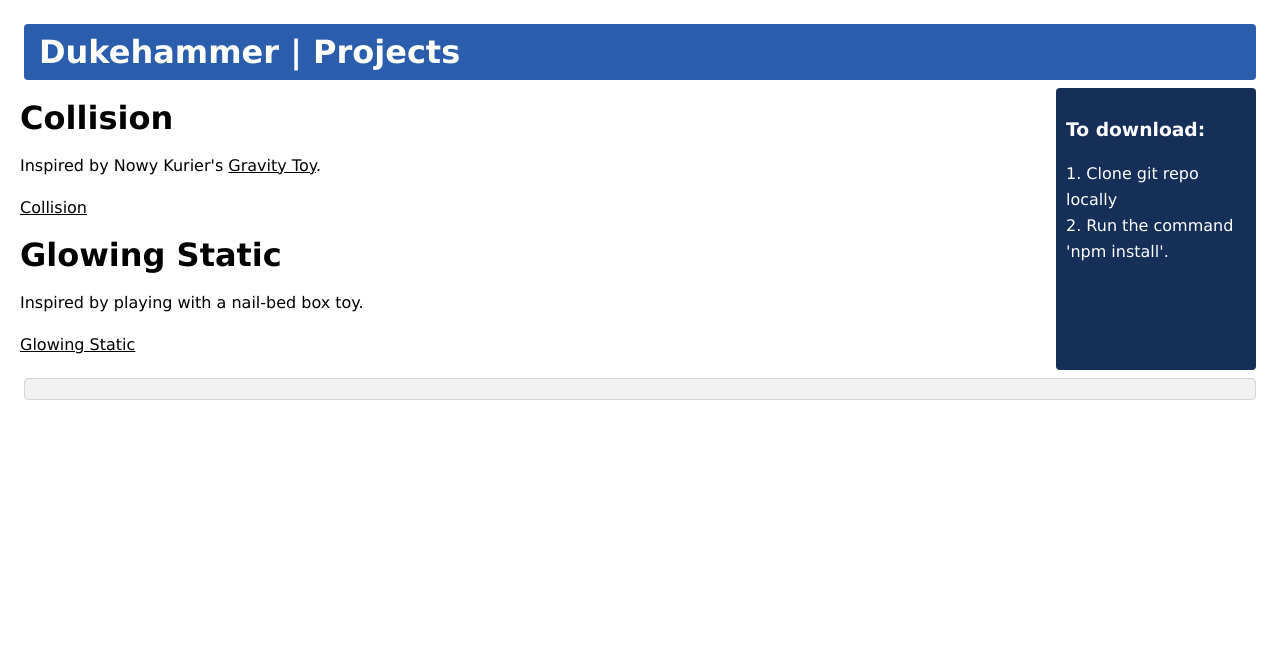
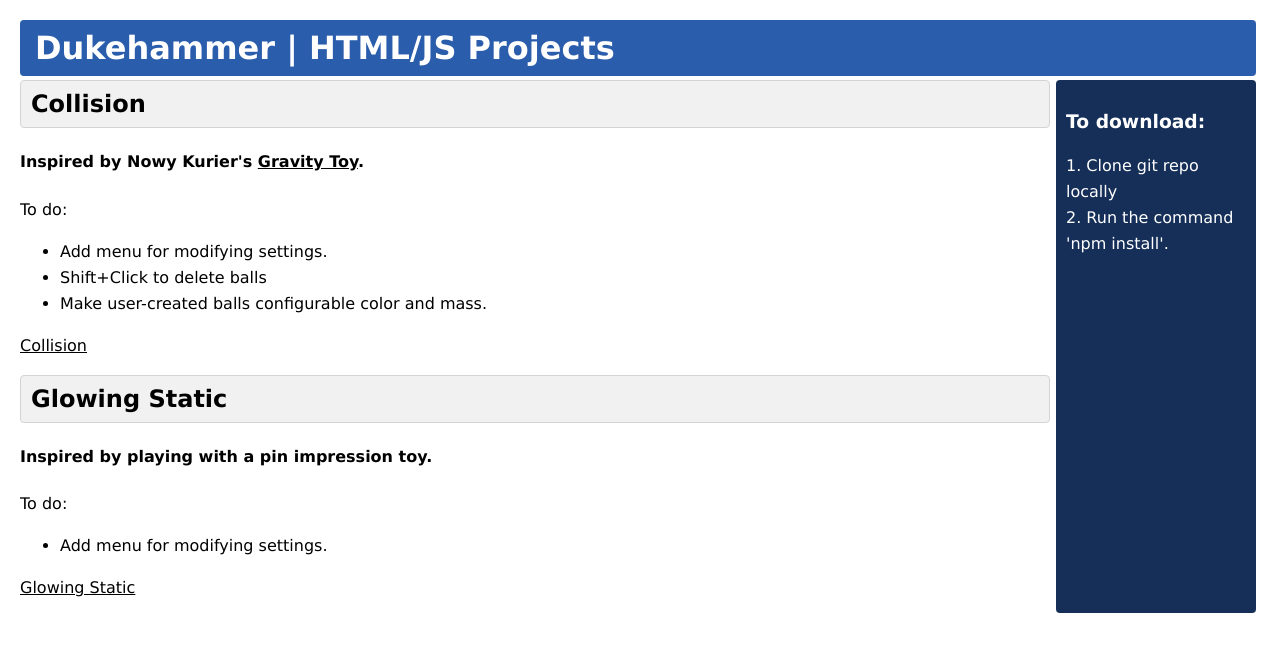
Before and after one commit to dukehammer/projects, a website: page index.html in a window 1280 px wide. Drawn offline with Linux system fonts and the light colour scheme.

Commit message:
css changes, main pgae formatting

```diff
--- a/index.html
+++ b/index.html
@@ -1,23 +1,33 @@
 <!DOCTYPE html>
 <html>
 	<head>
-		<title>Dukehammer | Projects</title>
+		<title>Dukehammer | HTML/JS Projects</title>
 		<link rel="stylesheet" href="styles.css">
 	<head>
 	<body>
 		<div class="container wrapper">
 			<div id="top">
-				<h1>Dukehammer | Projects</h1>
+				<h1>Dukehammer | HTML/JS Projects</h1>
 			</div>
 			<div class="wrapper">
 				<div>
-					<h1>Collision</h1>
-					<p>Inspired by Nowy Kurier's <a href="http://www.nowykurier.com/toys/gravity/gravity.html">Gravity Toy</a>.</p>
+					<h2 class="project">Collision</h2>
+					<h4>Inspired by Nowy Kurier's <a href="http://www.nowykurier.com/toys/gravity/gravity.html">Gravity Toy</a>.</h4>
+					<p>To do:
+					<ul>
+						<li>Add menu for modifying settings.</li>
+						<li>Shift+Click to delete balls</li>
+						<li>Make user-created balls configurable color and mass.</li>
+					</ul>
 					<p><a href="./collision/">Collision</a></p>
 				</div>
 				<div>
-					<h1>Glowing Static</h1>
-					<p>Inspired by playing with a nail-bed box toy.</p>
+					<h2 class="project">Glowing Static</h2>
+					<h4>Inspired by playing with a pin impression toy.</h4>
+					<p>To do:
+					<ul>
+						<li>Add menu for modifying settings.</li>
+					</ul>
 					<p><a href="./glowingstatic/">Glowing Static</a></p>
 				</div>
 				<div id="sidebar">
@@ -25,9 +35,6 @@
 					<p>1. Clone git repo locally<br/>2. Run the command 'npm install'.</p>
 				</div>
 			</div>
-			<div id="bottom">
-
-			</div>
 		</div>
 	</body>
 </html>
--- a/styles.css
+++ b/styles.css
@@ -15,7 +15,7 @@ body {
 
 #top, #sidebar, #bottom, .menuitem {
 	border-radius: 4px;
-	margin: 4px;
+	margin: 0 4px 4px 0;
 }
 
 #top {
@@ -29,9 +29,12 @@ body {
 	float: left
 }
 
-#main {
+.project {
+	border: 1px solid #d4d4d4;
+	border-radius: 4px;
+	background-color: #f1f1f1;
 	padding: 10px;
-	margin: 0 210px;
+	margin: 0 210px 0 0;
 }
 
 #sidebar {
```
